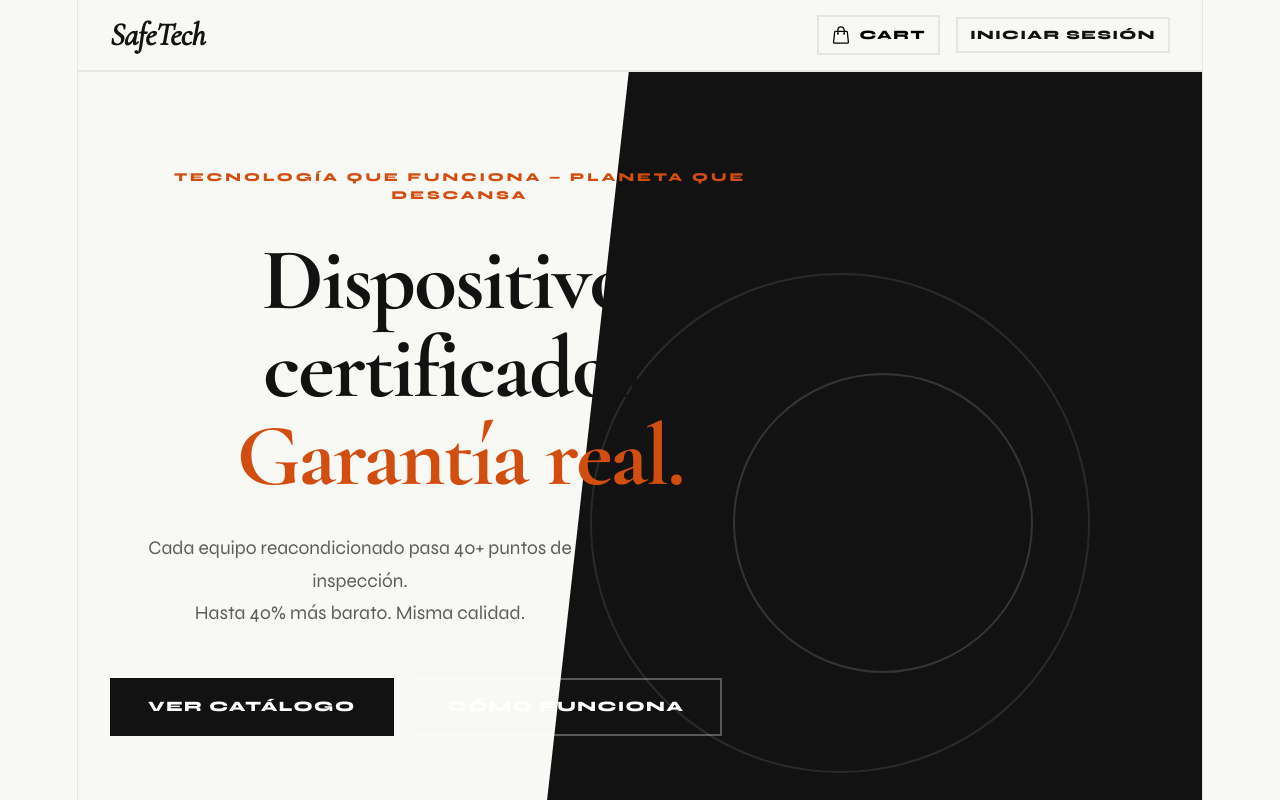
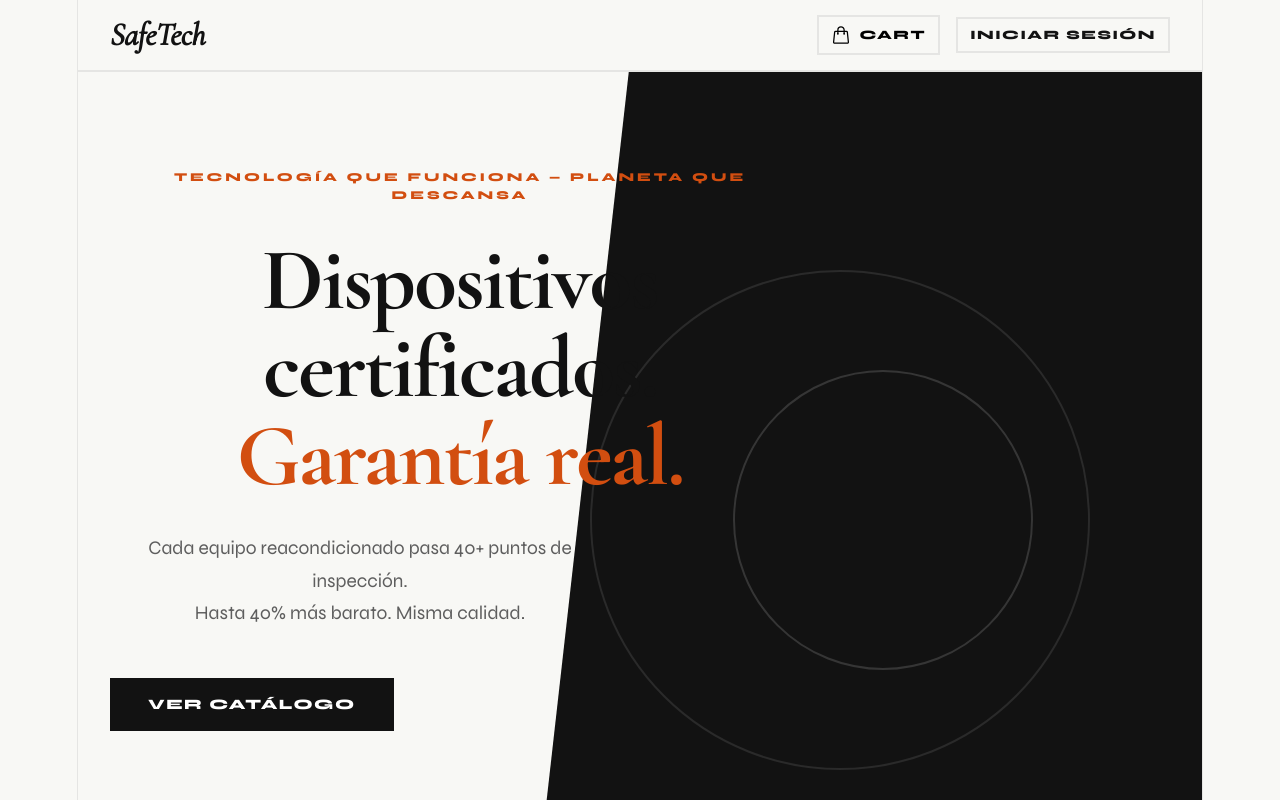
Before and after one commit to Annie50P/parcial2-Desarrollo9, a React (Vite) app in the folder frontend/: page / in a window 1280 px wide. Shown: the top 800 px of the page. Built offline with nearby package versions, Linux system fonts and the light colour scheme; no server answers.

Commit message:
ui(landing): eliminar boton redundante de 'Como funciona' de la seccion principal

```diff
--- a/frontend/src/components/HeroSection.tsx
+++ b/frontend/src/components/HeroSection.tsx
@@ -98,13 +98,6 @@ export const HeroSection: React.FC = () => {
             >
               Ver catálogo
             </button>
-            <Link
-              to="/home"
-              className="btn-secondary"
-              style={{ padding: '16px 36px', fontSize: '0.9rem', color: 'white', borderColor: 'rgba(255,255,255,0.3)' }}
-            >
-              Cómo funciona
-            </Link>
           </div>
 
           <div style={{
```
